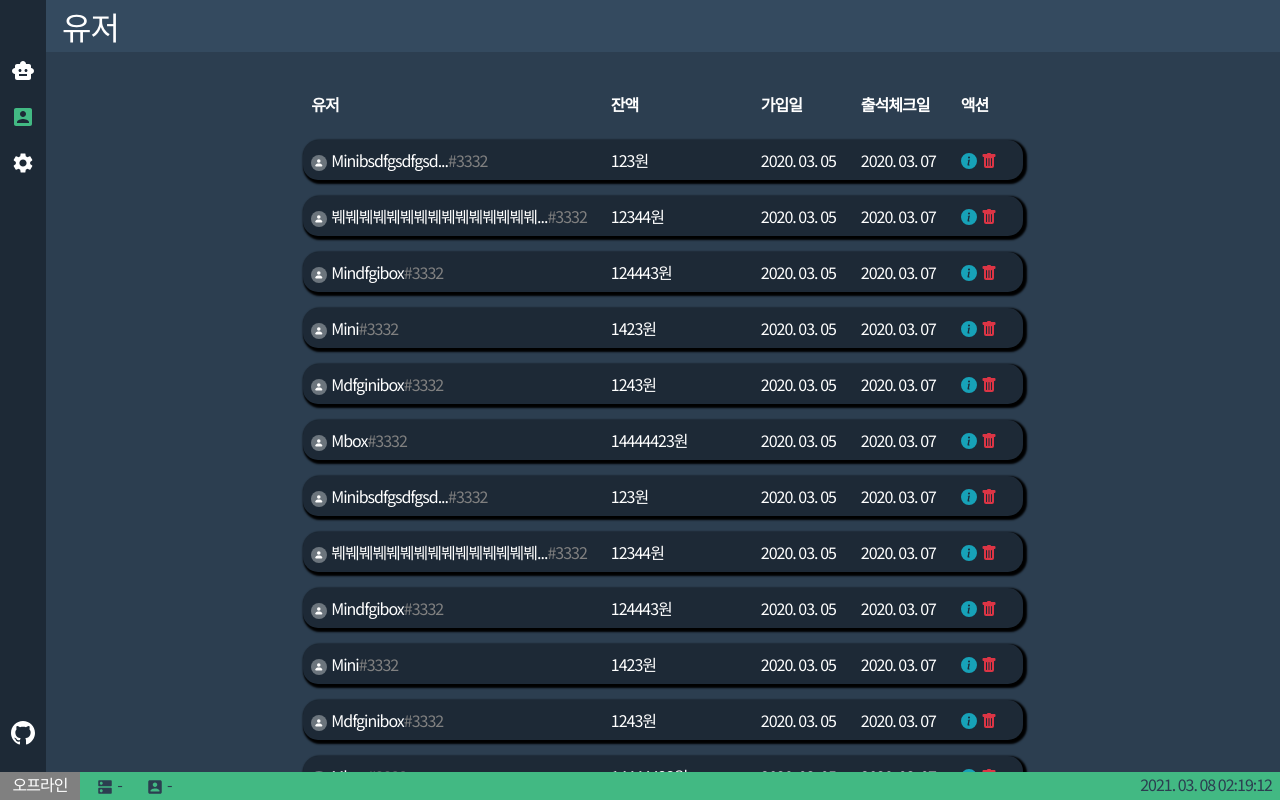
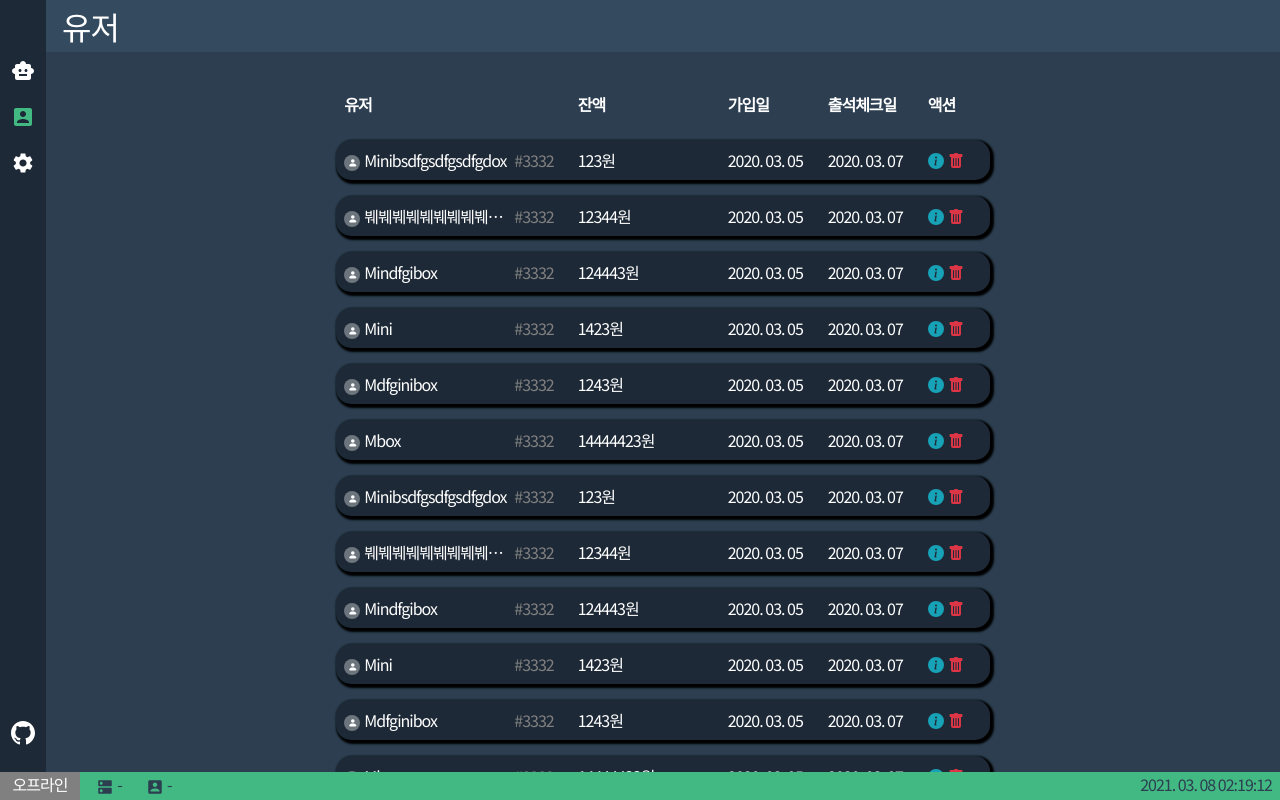
Before and after one commit to minibox24/easygamebot, a Vue app in the folder webdev/: page /user in a window 1280 px wide. Built offline with nearby package versions, Linux system fonts and the light colour scheme.

Commit message:
mod(web): user name text-overflow

```diff
--- a/webdev/src/views/User.vue
+++ b/webdev/src/views/User.vue
@@ -14,7 +14,7 @@
         <tr class="userbox" v-for="(user, index) in users" :key="index">
           <td class="user">
             <b-avatar class="mr-1" :src="user.avatar" size="16px"/>
-            <span>{{ user.name.length > 16 ? `${user.name.slice(0, 15)}...` : user.name }}</span>
+            <span class="discord-name">{{ user.name }}</span>
             <span class="discord-tag">#{{ user.tag }}</span>
           </td>
           <td>{{ user.money }}{{ unit }}</td>
@@ -67,7 +67,7 @@ export default {
     return {
       users: [
         { avatar: '', name: 'Minibsdfgsdfgsdfgdox', tag: '3332', money: '123', joinAt: '2020. 03. 05', checkAt: '2020. 03. 07' },
-        { avatar: '', name: '붸붸붸붸붸붸붸붸붸붸붸붸붸붸붸붸붸붸붸붸', tag: '3332', money: '12344', joinAt: '2020. 03. 05', checkAt: '2020. 03. 07' },
+        { avatar: '', name: '붸붸붸붸붸붸붸붸붸붸붸붸붸붸붸붸붸붸붸붸붸붸붸붸붸붸붸붸붸붸붸붸', tag: '3332', money: '12344', joinAt: '2020. 03. 05', checkAt: '2020. 03. 07' },
         { avatar: '', name: 'Mindfgibox', tag: '3332', money: '124443', joinAt: '2020. 03. 05', checkAt: '2020. 03. 07' },
         { avatar: '', name: 'Mini', tag: '3332', money: '1423', joinAt: '2020. 03. 05', checkAt: '2020. 03. 07' },
         { avatar: '', name: 'Mdfginibox', tag: '3332', money: '1243', joinAt: '2020. 03. 05', checkAt: '2020. 03. 07' },
@@ -161,9 +161,10 @@ tr td:last-child {
 }
 
 #user-table td:nth-child(1) {
-  width: auto;
   padding-right: 1rem;
   overflow: hidden;
+  white-space: nowrap;
+  text-overflow: ellipsis;
   justify-content: left;
   align-items: center;
 }
@@ -219,6 +220,15 @@ tr td:last-child {
   margin-bottom: 1rem;
 }
 
+.discord-name {
+  display: inline-block;
+  width: 150px;
+  overflow: hidden;
+  white-space: nowrap;
+  text-overflow: ellipsis;
+  vertical-align: bottom;
+}
+
 .discord-tag {
   color: gray;
 }
```
